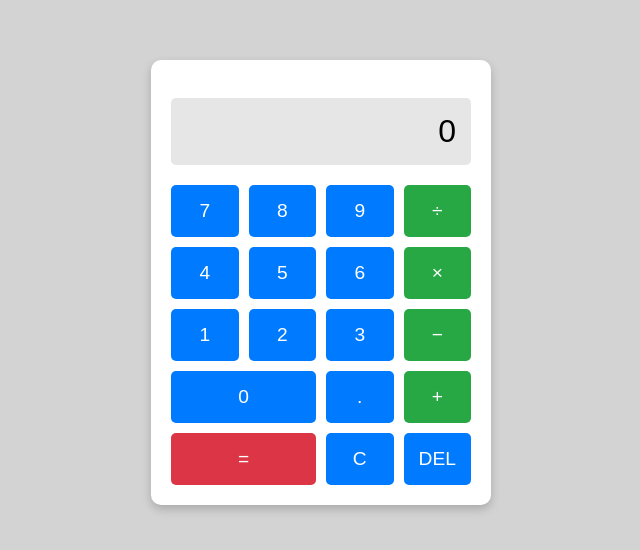
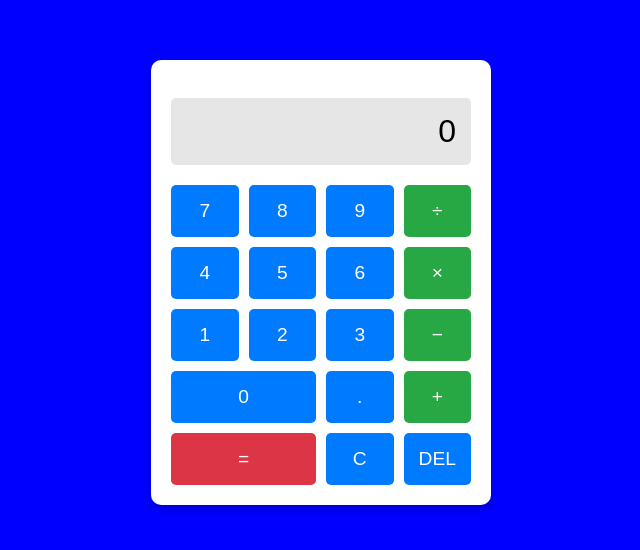
Before and after one commit to 23033219-YowSyeTeng/CalculatorAPPtrying, a website: page index.html in a window 1280 px wide. Shown: the part 118-668 px from the top of the page, without its empty margins (319-959 px from the left). Drawn offline with Linux system fonts and the light colour scheme.

Commit message:
Update index.html

```diff
--- a/index.html
+++ b/index.html
@@ -10,7 +10,7 @@
             justify-content: center;
             align-items: center;
             height: 100vh;
-            background-color: lightgrey;
+            background-color: blue;
             font-family: Arial, sans-serif;
             margin: 0;
         }
```
